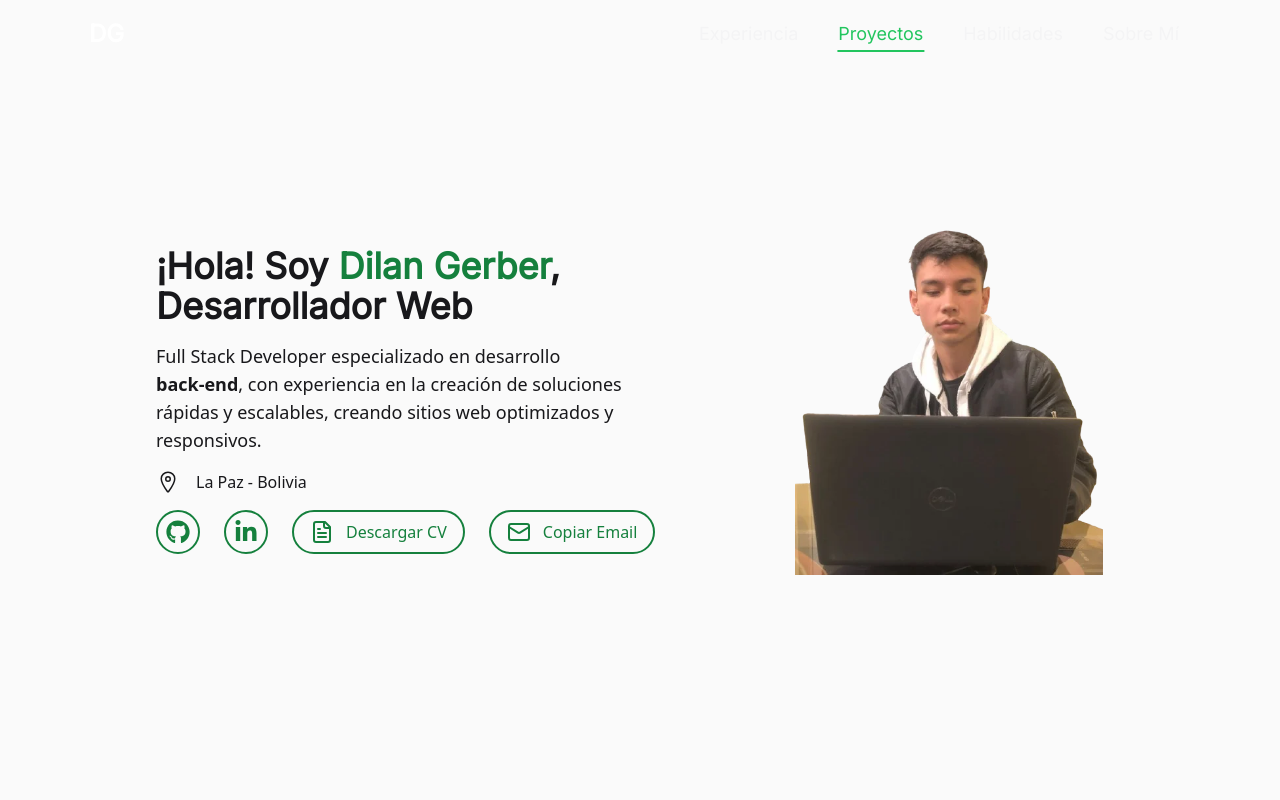
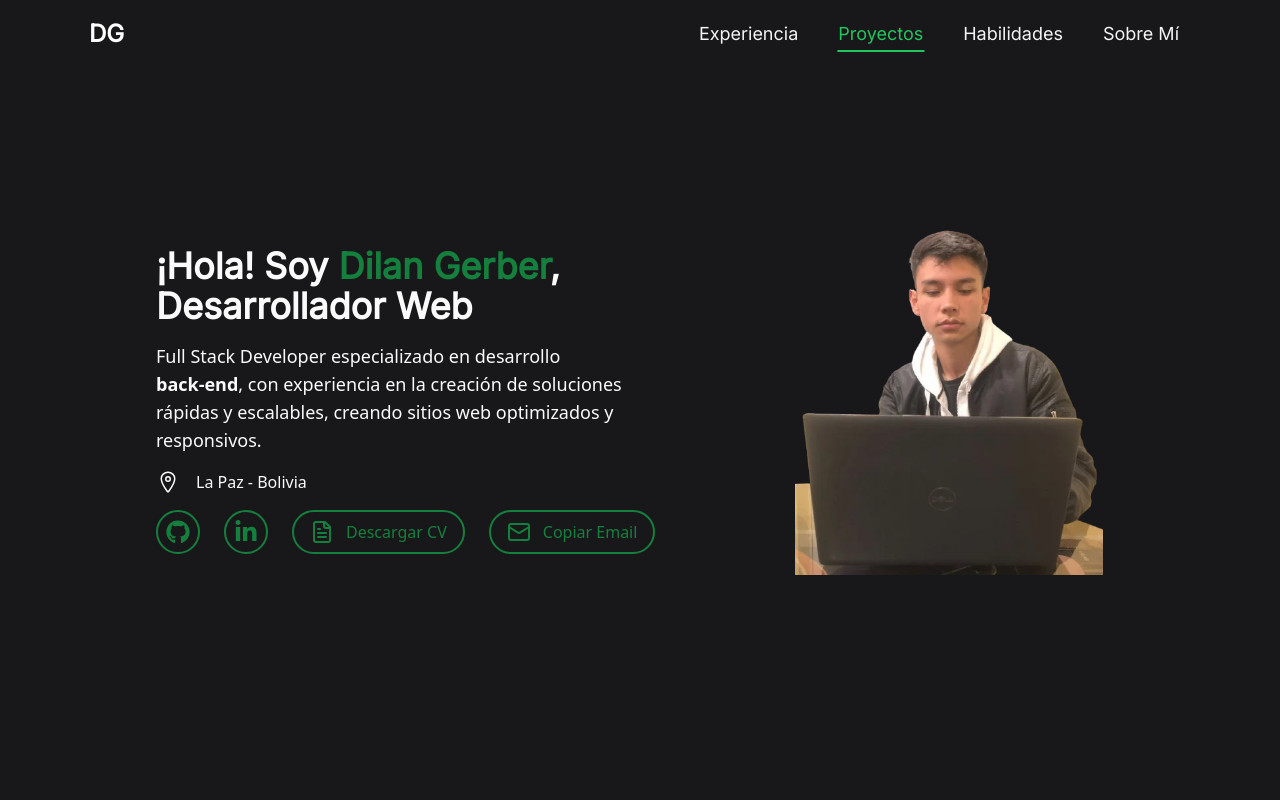
Before and after one commit to DilanGerber/portfolio-dilan, a Next.js app: page / in a window 1280 px wide. Shown: the top 800 px of the page. Built offline with nearby package versions, Linux system fonts and the light colour scheme.

Commit message:
bg google

```diff
--- a/src/app/globals.css
+++ b/src/app/globals.css
@@ -4,14 +4,6 @@
 
 html {
   @apply bg-zinc-900 text-zinc-50;
-}
-
-.dark {
-  @apply bg-zinc-900 text-zinc-50;
-}
-
-.light {
-  @apply bg-zinc-50 text-zinc-900;
 }
 
 @layer utilities {
```
